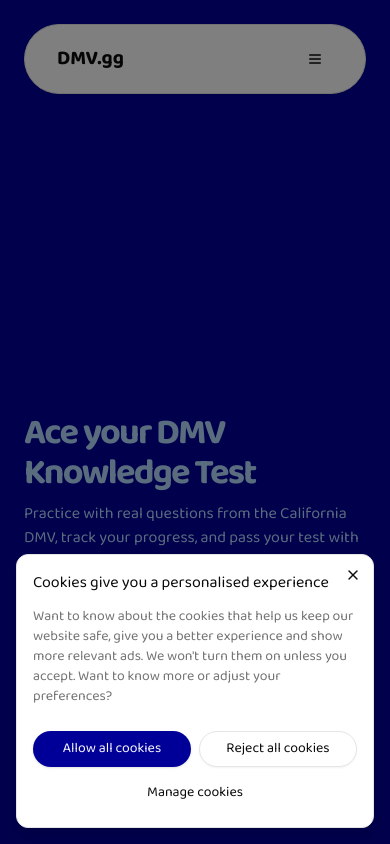
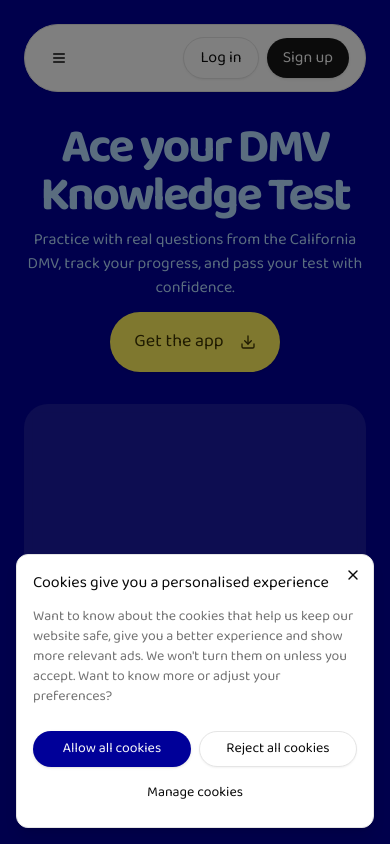
Before and after one commit to alvropena/dmv.gg, a Next.js app: page / in a window 390 px wide. Shown: the top 844 px of the page. Built offline with nearby package versions, Linux system fonts and the light colour scheme; no server answers.

Commit message:
Update UI sheet component styles and mobile login button

```diff
--- a/components/Header.tsx
+++ b/components/Header.tsx
@@ -109,13 +109,13 @@ export function Header() {
         variant="outline"
         className="rounded-full text-lg px-6 py-4 h-auto"
       >
-        Log In
+        Log in
       </Button>
       <Button
         onClick={handleGetStarted}
         className="rounded-full text-lg px-6 py-4 h-auto"
       >
-        Sign Up
+        Sign up
       </Button>
     </div>
   );
@@ -129,12 +129,46 @@ export function Header() {
           <span className="sr-only">Toggle menu</span>
         </Button>
       </SheetTrigger>
-      <SheetContent side="right">
-        <div className="flex flex-col gap-6 mt-8">
-          <NavLinks />
+      <SheetContent side="left">
+        <div className="flex flex-col justify-end h-full pb-6">
+          <div className="flex flex-col gap-6 items-center w-full">
+            <NavLinks />
+            <Button
+              onClick={handleGetStarted}
+              variant="outline"
+              className="w-full rounded-full text-lg font-light px-6 py-4 h-auto text-center"
+            >
+              Log in
+            </Button>
+            <Button
+              onClick={handleGetStarted}
+              className="w-full rounded-full text-lg font-light px-6 py-4 h-auto text-center"
+            >
+              Sign up
+            </Button>
+          </div>
         </div>
       </SheetContent>
     </Sheet>
+  );
+
+  // Mobile login button
+  const MobileLoginButton = () => (
+    <div className="md:hidden flex items-center gap-2">
+      <Button
+        onClick={handleGetStarted}
+        variant="outline"
+        className="rounded-full text-base px-4 py-2 h-auto"
+      >
+        Log in
+      </Button>
+      <Button
+        onClick={handleGetStarted}
+        className="rounded-full text-base px-4 py-2 h-auto"
+      >
+        Sign up
+      </Button>
+    </div>
   );
 
   // Extracted status display component for signed in users
@@ -174,9 +208,13 @@ export function Header() {
     <>
       <header className="sticky top-0 w-full z-50 p-4 pt-6 md:pt-12">
         <div className="container mx-auto px-2 md:px-6">
-          <div className="flex items-center justify-between bg-white rounded-full border shadow-sm px-8 py-4 md:py-4">
+          <div className="flex items-center justify-between bg-white rounded-full border shadow-sm px-4 md:px-8 py-3 md:py-4">
             <div className="flex items-center">
-              <Link href="/" onClick={handleLogoClick}>
+              <div className="block md:hidden">
+                <SignedOutMobileMenu />
+              </div>
+
+              <Link href="/" onClick={handleLogoClick} className="hidden md:block">
                 <h1 className="flex items-center text-xl md:text-2xl py-1 rounded-full font-bold">
                   DMV.gg
                 </h1>
@@ -190,9 +228,7 @@ export function Header() {
             <div className="flex items-center gap-3 md:gap-4">
               <SignedOut>
                 <SignedOutDesktopCTA />
-                <div className="block md:hidden">
-                  <SignedOutMobileMenu />
-                </div>
+                <MobileLoginButton />
               </SignedOut>
 
               <SignedIn>
--- a/components/landing/Features.tsx
+++ b/components/landing/Features.tsx
@@ -112,13 +112,13 @@ export default function Features() {
 	const handleMouseLeave = () => setAutoplay(true);
 
 	return (
-		<section id="features" className="w-full py-8 min-h-screen flex items-center md:min-h-[85vh] md:py-12 lg:py-52 bg-[#FFF25F]">
+		<section id="features" className="w-full py-28 min-h-screen flex items-center md:min-h-[85vh] md:py-12 lg:py-52 bg-[#FFF25F]">
 			<div className="container mx-auto px-6">
 				<div className="grid gap-6 lg:gap-12">
 					<div className="flex flex-col justify-center items-center text-center space-y-4 md:space-y-8">
 						<div className="space-y-2 md:space-y-6 max-w-5xl mx-auto">
-							<h2 className="text-4xl font-extrabold tracking-tighter text-[#3F3500] sm:text-5xl md:text-5xl lg:text-7xl xl:text-8xl">
-								Everything You Need to Pass Your Test
+							<h2 className="text-5xl font-extrabold tracking-tighter text-[#3F3500] sm:text-5xl md:text-5xl lg:text-7xl xl:text-8xl">
+								Pass Your Test With Confidence
 							</h2>
 							<p className="text-[#3F3500] md:text-xl/relaxed lg:text-base/relaxed xl:text-xl/relaxed">
 								Our platform is designed to help you learn efficiently and pass
--- a/components/landing/Hero.tsx
+++ b/components/landing/Hero.tsx
@@ -14,27 +14,36 @@ export default function Hero() {
   };
 
   return (
-    <section className="w-full py-8 min-h-screen flex items-center md:min-h-[85vh] md:py-12 lg:py-24">
+    <section className="w-full py-2 pt-4 min-h-screen flex items-start md:items-center md:min-h-[85vh] md:py-8 lg:py-16">
       <div className="container mx-auto px-6">
-        <div className="grid gap-6 lg:grid-cols-[1fr_600px] lg:gap-12 xl:grid-cols-[1fr_700px]">
-          <div className="flex flex-col justify-center space-y-4 md:space-y-8">
-            <div className="space-y-2 md:space-y-6">
-              <h1 className="text-4xl font-extrabold tracking-tighter text-[#B6DBFF] sm:text-5xl md:text-5xl lg:text-7xl xl:text-8xl">
+        <div className="grid gap-4 md:grid-cols-2 md:gap-12">
+          <div className="flex flex-col justify-start md:justify-center space-y-3 md:space-y-6 text-center md:text-left">
+            <div className="space-y-2 md:space-y-4">
+              <h1 className="text-5xl font-extrabold tracking-tighter text-[#B6DBFF] sm:text-5xl md:text-5xl lg:text-7xl xl:text-8xl">
                 Ace your DMV Knowledge Test
               </h1>
-              <p className="max-w-[600px] text-[#B6DBFF] md:text-xl/relaxed lg:text-base/relaxed xl:text-xl/relaxed">
+              <p className="text-[#B6DBFF] md:text-xl/relaxed lg:text-base/relaxed xl:text-xl/relaxed">
                 Practice with real questions from the California DMV, track your
                 progress, and pass your test with confidence.
               </p>
             </div>
-            <div className="flex gap-2">
+            <div className="flex gap-2 justify-center md:justify-start">
               <Button
                 className="rounded-full text-lg px-6 py-4 h-auto bg-[#FFF25F] text-[#3F3500] hover:bg-[#FFF25F]/90 hover:text-[#3F3500]"
                 onClick={handleStartPracticing}
               >
                 Get the app
-                <Download className="w-4 h-4" />
+                <Download className="w-4 h-4 ml-2" />
               </Button>
+            </div>
+          </div>
+
+          <div className="flex items-center justify-center mt-4 md:mt-0">
+            {/* Right column content - can add image or other content here */}
+            <div className="w-full h-[400px] md:h-[500px] lg:h-[600px] rounded-3xl bg-white/10 backdrop-blur-sm p-6 flex items-center justify-center">
+              <div className="text-center text-[#B6DBFF]">
+                <p className="text-lg font-medium">Preview content can go here</p>
+              </div>
             </div>
           </div>
         </div>
--- a/components/ui/sheet.tsx
+++ b/components/ui/sheet.tsx
@@ -4,7 +4,6 @@ import * as React from "react"
 import * as SheetPrimitive from "@radix-ui/react-dialog"
 import { cva, type VariantProps } from "class-variance-authority"
 import { X } from "lucide-react"
-import { Button } from "@/components/ui/button"
 
 import { cn } from "@/lib/utils"
 
@@ -41,7 +40,7 @@ const sheetVariants = cva(
           "inset-x-0 bottom-0 border-t data-[state=closed]:slide-out-to-bottom data-[state=open]:slide-in-from-bottom",
         left: "inset-y-0 left-0 h-full w-3/4 border-r data-[state=closed]:slide-out-to-left data-[state=open]:slide-in-from-left sm:max-w-sm",
         right:
-          "inset-y-0 right-0 h-full w-3/4 border-l px-8 data-[state=closed]:slide-out-to-right data-[state=open]:slide-in-from-right sm:max-w-sm",
+          "inset-y-0 right-0 h-full w-3/4 border-l data-[state=closed]:slide-out-to-right data-[state=open]:slide-in-from-right sm:max-w-sm",
       },
     },
     defaultVariants: {
@@ -65,36 +64,11 @@ const SheetContent = React.forwardRef<
       className={cn(sheetVariants({ side }), className)}
       {...props}
     >
-      <div className="mb-8">
-        <h1 className="text-xl font-bold bg-blue-600 text-white px-3 py-1 rounded inline-block">
-          DMV.gg
-        </h1>
-      </div>
-      <div className="pr-6 pl-2">
-        {children}
-      </div>
-      <div className="absolute bottom-0 left-0 right-0">
-        <div className="border-t w-full"></div>
-        <div className="flex flex-row gap-2 p-6 px-8">
-          <Button
-            variant="outline"
-            className="rounded-full flex-1"
-            onClick={() => window.location.href = "/sign-in"}
-          >
-            Log In
-          </Button>
-          <Button
-            className="rounded-full flex-1"
-            onClick={() => window.location.href = "/sign-up"}
-          >
-            Sign Up
-          </Button>
-        </div>
-      </div>
       <SheetPrimitive.Close className="absolute right-4 top-4 rounded-sm opacity-70 ring-offset-background transition-opacity hover:opacity-100 focus:outline-none focus:ring-2 focus:ring-ring focus:ring-offset-2 disabled:pointer-events-none data-[state=open]:bg-secondary">
         <X className="h-4 w-4" />
         <span className="sr-only">Close</span>
       </SheetPrimitive.Close>
+      {children}
     </SheetPrimitive.Content>
   </SheetPortal>
 ))
--- a/package.json
+++ b/package.json
@@ -14,7 +14,7 @@
     "@radix-ui/react-accordion": "^1.2.3",
     "@radix-ui/react-avatar": "^1.1.3",
     "@radix-ui/react-checkbox": "^1.1.4",
-    "@radix-ui/react-dialog": "^1.1.7",
+    "@radix-ui/react-dialog": "^1.1.8",
     "@radix-ui/react-label": "^2.1.2",
     "@radix-ui/react-menubar": "^1.1.6",
     "@radix-ui/react-popover": "^1.1.6",
```
Also changed, not shown: components/landing/Footer.tsx (+17 -17 lines), 1 other file (tests, documents, lock files or other folders).
